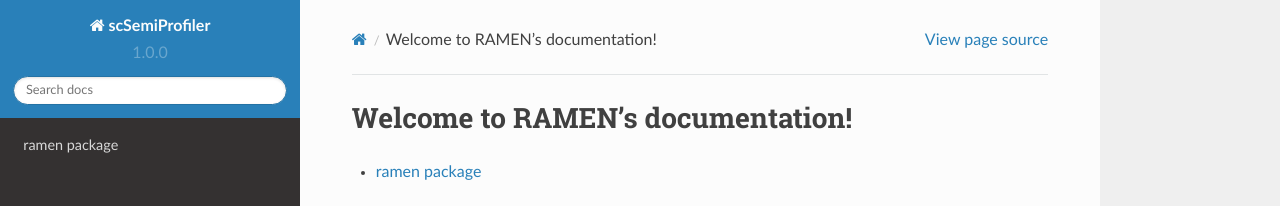
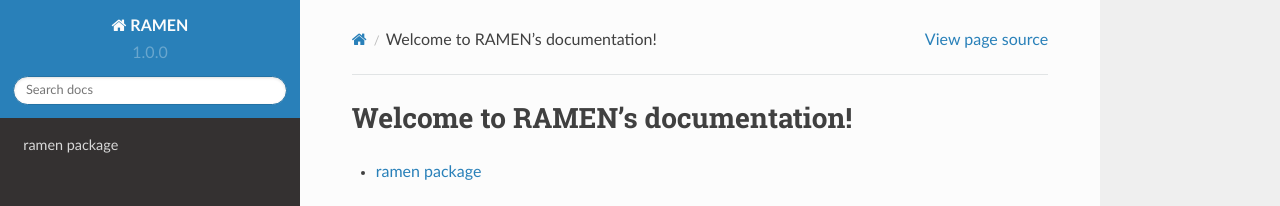
Before and after one commit to mcgilldinglab/RAMEN, a Sphinx documentation site: the page built from docs/source/index.rst, in a window 1280 px wide. Shown: the top 206 px of the page. Built offline with Sphinx 7.4.7 and the Read the Docs theme 2.0.0, drawn with Linux system fonts in a browser that asks for light colours.

Commit message:
fix typos

```diff
--- a/docs/source/conf.py
+++ b/docs/source/conf.py
@@ -9,7 +9,7 @@ sys.path.insert(0, os.path.abspath('../..'))
 
 
 import ramen
-project = 'scSemiProfiler'
+project = 'RAMEN'
 version = '1.0.0'
 release = '1.0.0'
 author = "Jingtao Wang"
@@ -76,8 +76,7 @@ templates_path = ['_templates']
 
 source_suffix = '.rst'
 master_doc = 'index'
-exclude_patterns = ['_build', 'Thumbs.db', '.DS_Store',\
-'scSemiProfiler.fast_generator.reparameterize_gaussian', 'scSemiProfiler.fast_generator.AdversarialTrainingPlan']
+exclude_patterns = ['_build', 'Thumbs.db', '.DS_Store']
 
 html_show_sourcelink = True
 set_type_checking_flag = True
```
